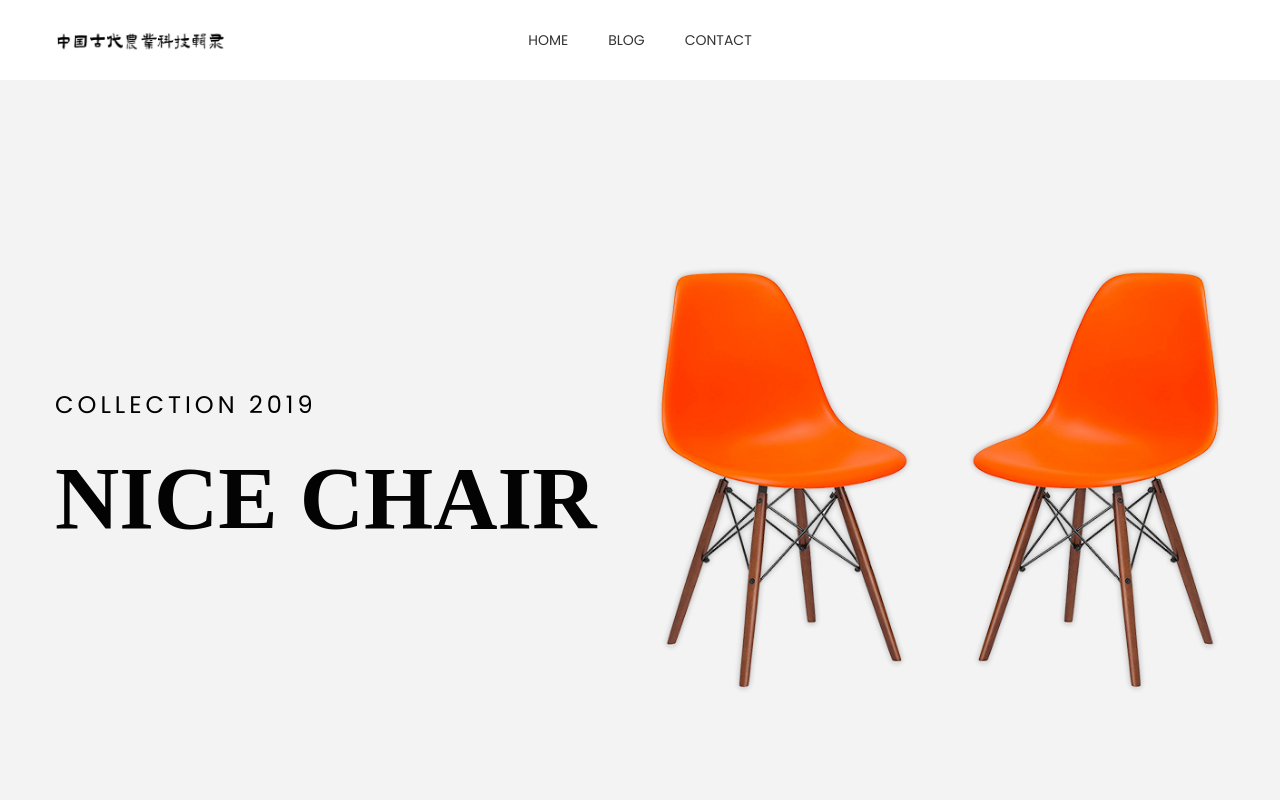
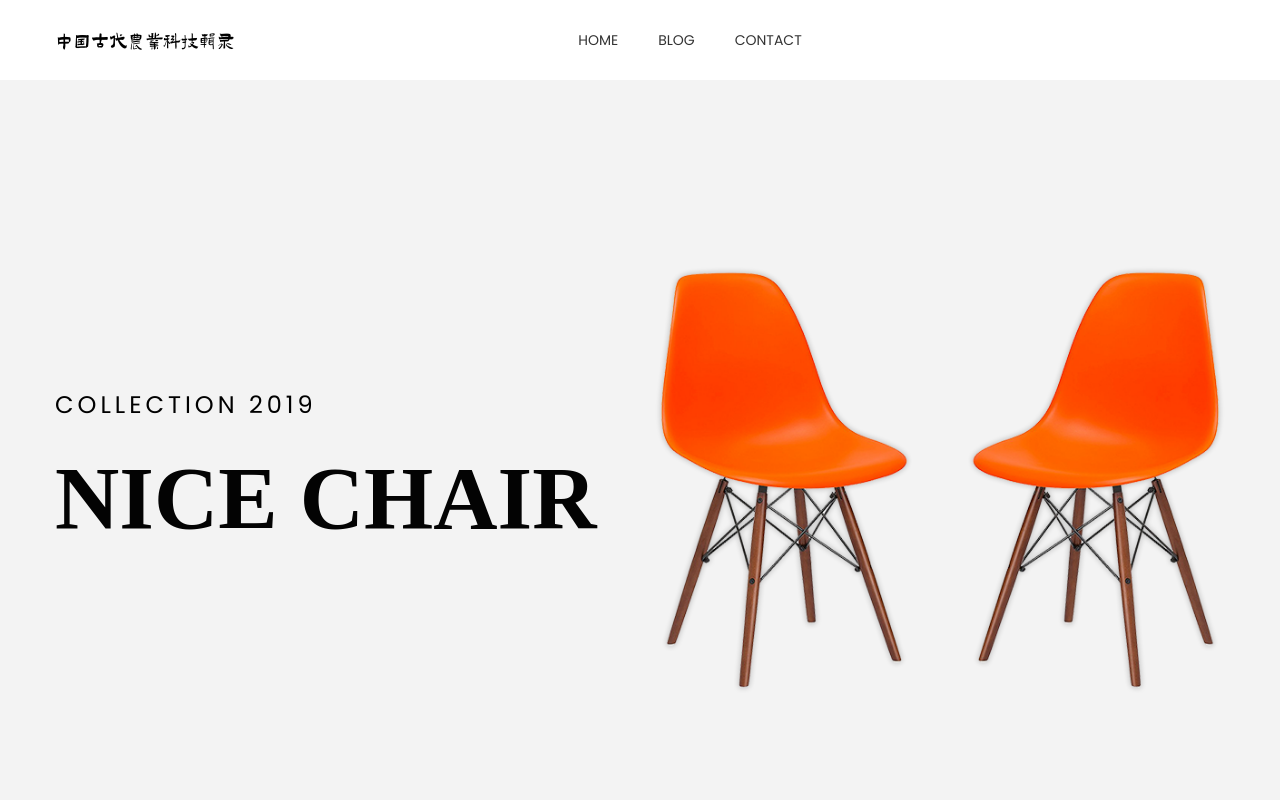
Before and after one commit to thisliuyang/xxx-html, a plain HTML site: page index.html in a window 1280 px wide. Shown: the top 800 px of the page. Drawn offline with nearby package versions, Linux system fonts and the light colour scheme; a web font is replaced by a local one.

Commit message:
fix: logo样式

```diff
--- a/index.html
+++ b/index.html
@@ -44,12 +44,12 @@
             <div id="sticky-header-with-topbar" class="mainmenu__wrap sticky__header">
                 <div class="container">
                     <div class="row">
-                        <div class="col-lg-2 col-sm-3 col-5">
+                        <div class="col-lg-3 col-sm-4 col-6">
                             <div class="logo">
                                 <a href=""><img src="static/picture/logo.png" alt="logo images"></a>
                             </div>
                         </div>
-                        <div class="col-xl-8 col-lg-7 d-none d-lg-block">
+                        <div class="col-xl-7 col-lg-6 d-none d-lg-block">
                             <nav class="main__menu__nav">
                                 <ul class="main__menu">
                                     <li class="drop"><a href="">Home</a>
```
Also changed, not shown: 2 other files.
